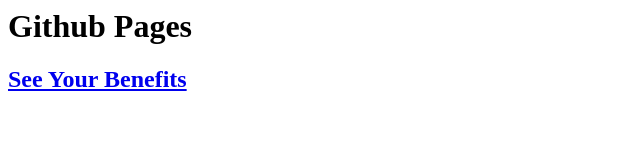
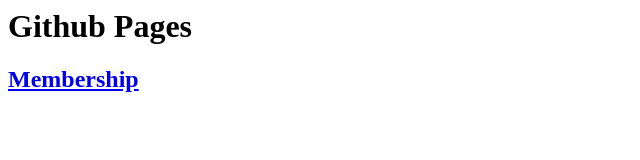
Before and after one commit to jessestauffer/jessestauffer.github.io, a plain HTML site: page index.html in a window 1280 px wide. Shown: the whole page, without its empty margins (0-640 px from the left). Drawn offline with Linux system fonts and the light colour scheme.

Commit message:
Update index.html

```diff
--- a/index.html
+++ b/index.html
@@ -5,6 +5,6 @@
   </head>
   <body>
     <h1>Github Pages</h1>
-    <a href="https://thumbtack.com/membership?payment_success=true"><h2>See Your Benefits</h2></a>
+    <a universal=true href="https://thumbtack.com/membership"><h2>Membership</h2></a>
   </body>
 </html>
```
